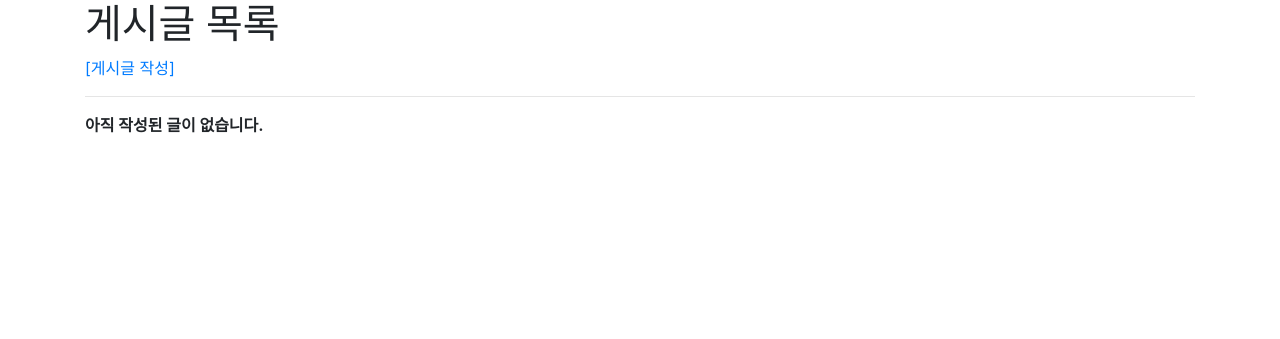
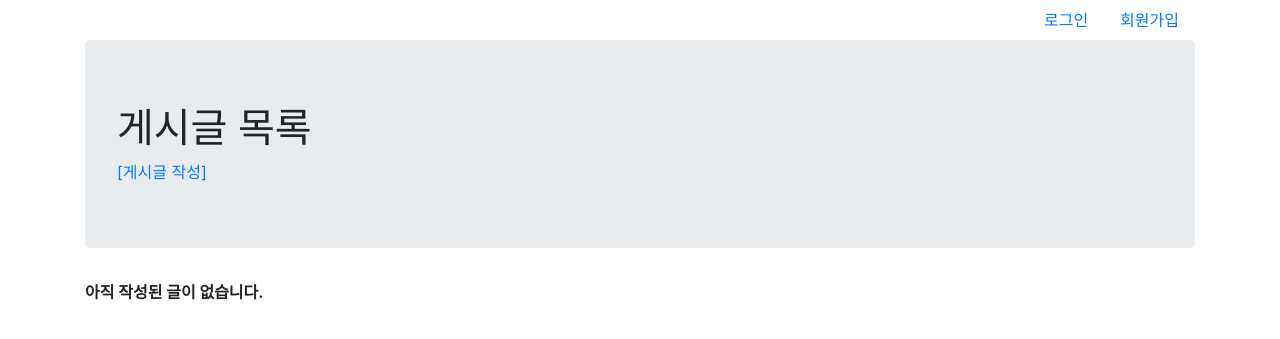
Before and after one commit to KimRanA/django-form, a Django app: page /boards/ in a window 1280 px wide. Shown: the top 339 px of the page. Run offline with Django 3.2, Linux system fonts and the light colour scheme; data that the repository does not hold is empty; some libraries are stand-ins or nearby versions.

Commit message:
Apply bootstrap to index page

```diff
--- a/boards/templates/boards/index.html
+++ b/boards/templates/boards/index.html
@@ -1,14 +1,33 @@
 {% extends 'boards/base.html' %}
 
 {% block body %}
-<h1>게시글 목록</h1>
+<ul class="nav justify-content-end">
+  <li class="nav-item">
+    <a class="nav-link" href="#">로그인</a>
+  </li>
+  <li class="nav-item">
+    <a class="nav-link" href="#">회원가입</a>
+  </li>
+</ul>
+
+
+<div class = "jumbotron">
+    <h1>게시글 목록</h1>
 <a href = "{% url 'boards:create' %}">[게시글 작성]</a> <!--샵은 아직 아무것도 하지 않겠다.-->
-<hr />
+
+</div>
+
+
 {% for board in boards %}
-    <!-- 1. 첫번째 글 -->
-    <p>{{board.pk}}. {{board.title}}</p>
-    <a href = "{% url 'boards:detail' board.pk %}">[글 상세보기]</a>
-    <hr />
+    <div class="card">
+        <div class="card-body">
+        <!-- 1. 첫번째 글 -->
+        <p>{{board.pk}}. {{board.title}}</p>
+        <a class="btn btn-info" href = "{% url 'boards:detail' board.pk %}">[글 상세보기]</a>
+        </div>
+    </div>
+    <br />
+
 {% empty %}
     <p><strong>아직 작성된 글이 없습니다.</strong></p>
 {% endfor %}
```
